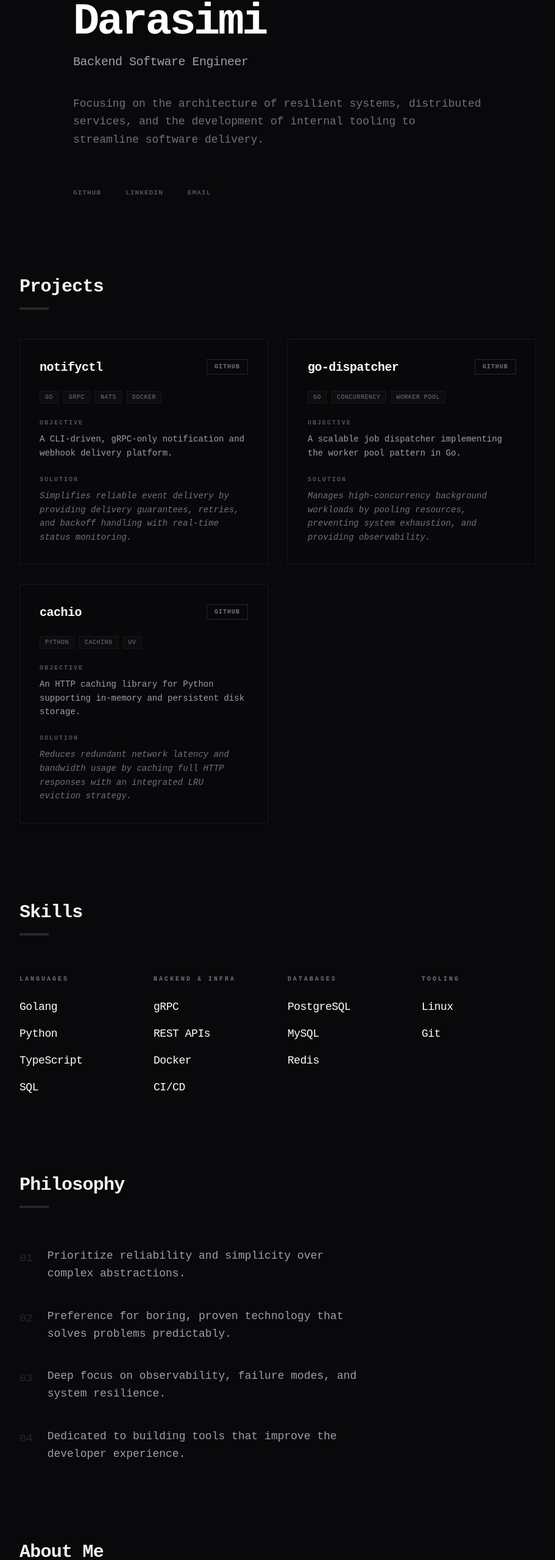
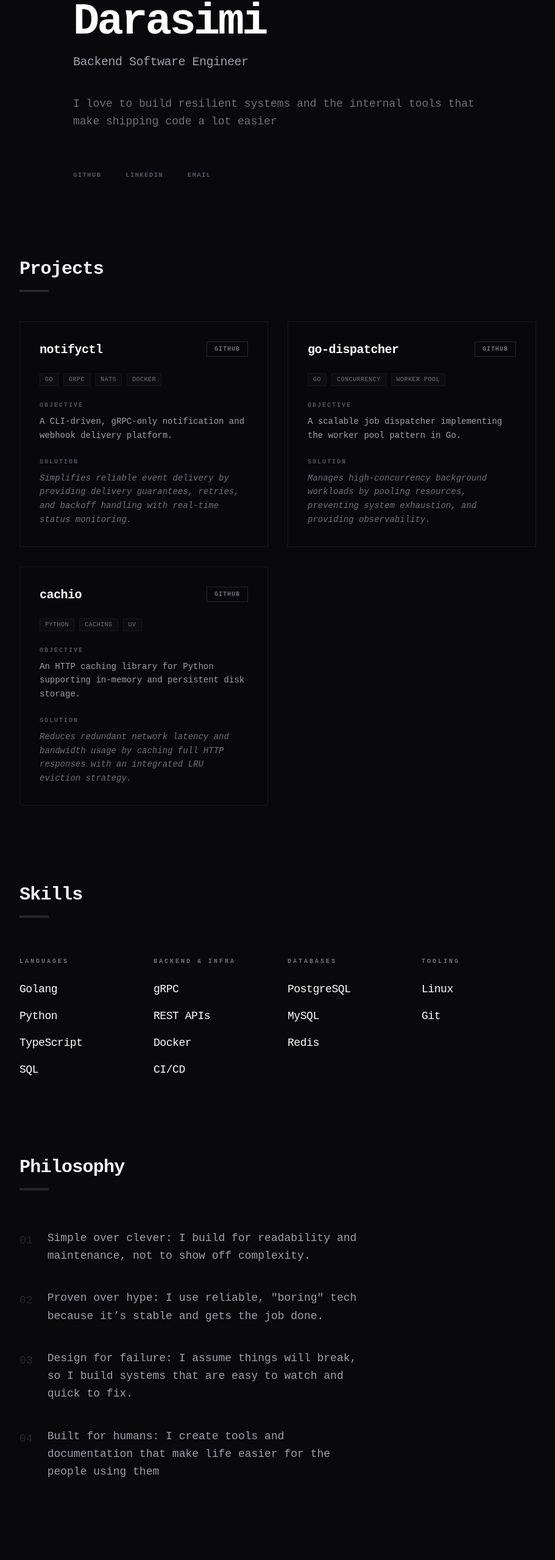
Before and after one commit to lupppig/lupppig.github.io, a React (Vite) app: page / in a window 1280 px wide. Shown: the part 192-2750 px from the top of the page at 61% size, without its empty margins (184-1095 px from the left). Built offline with nearby package versions, Linux system fonts and the light colour scheme.

Commit message:
Refine philosophy, bio, and headline; remove README

```diff
--- a/src/App.tsx
+++ b/src/App.tsx
@@ -39,7 +39,6 @@ function App() {
 			<footer className="py-12 border-t border-zinc-900">
 				<div className="max-w-4xl mx-auto px-6 md:px-8 flex flex-col md:flex-row justify-between items-center gap-4 text-[10px] md:text-xs text-secondary uppercase tracking-widest font-medium text-center md:text-left">
 					<p>© 2026 Darasimi</p>
-					<p>Build with love lmaooooooooooo</p>
 				</div>
 			</footer>
 		</div>
--- a/src/data/portfolio.ts
+++ b/src/data/portfolio.ts
@@ -4,7 +4,8 @@ export const personalInfo = {
 	name: 'Darasimi',
 	initials: 'Ka',
 	role: 'Software Engineer',
-	bio: 'Backend Software Engineer expert in Go, Python, and distributed architecture. I build resilient, low-level infrastructure and developer tools that prioritize efficiency and observability. Committed to engineering scalable systems where every architectural decision is backed by data and driven by performance.',
+	headline: 'I love to build resilient systems and the internal tools that make shipping code a lot easier',
+	bio: 'I specialize in building tough, reliable architecture and the behind-the-scenes tools that keep everything running smoothly. I enjoy taking the complexity out of distributed systems so that delivering software is faster and less stressful for everyone.',
 	email: 'kelanidarasimi9@gmail.com',
 	socials: {
 		github: 'https://github.com/lupppig',
@@ -46,10 +47,10 @@ export const skills = [
 ];
 
 export const philosophy = [
-	'Prioritize reliability and simplicity over complex abstractions.',
-	'Preference for boring, proven technology that solves problems predictably.',
-	'Deep focus on observability, failure modes, and system resilience.',
-	'Dedicated to building tools that improve the developer experience.',
+	'Simple over clever: I build for readability and maintenance, not to show off complexity.',
+	'Proven over hype: I use reliable, "boring" tech because it’s stable and gets the job done.',
+	'Design for failure: I assume things will break, so I build systems that are easy to watch and quick to fix.',
+	'Built for humans: I create tools and documentation that make life easier for the people using them',
 ];
 
 export const navigationLinks = [
--- a/src/sections/Hero.tsx
+++ b/src/sections/Hero.tsx
@@ -14,8 +14,7 @@ export const Hero: React.FC = () => {
 						Backend Software Engineer
 					</h2>
 					<p className="text-zinc-500 text-base md:text-lg leading-relaxed mb-12 md:mb-16 font-mono">
-						Focusing on the architecture of resilient systems, distributed services,
-						and the development of internal tooling to streamline software delivery.
+						{personalInfo.headline}
 					</p>
 					<div className="flex flex-wrap gap-6 md:gap-10 font-mono text-[11px] uppercase tracking-widest font-bold">
 						<a
```
Also changed, not shown: 1 other file (tests, documents, lock files or other folders).
